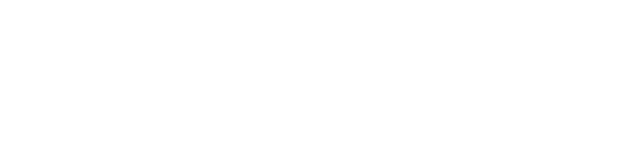
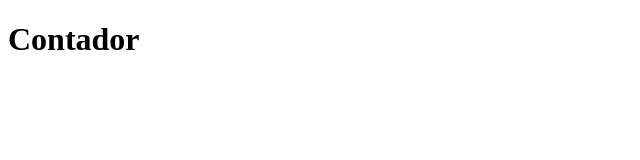
Before and after one commit to JSRuwen/Contador-em-Chroma-Key, a plain HTML site: page index.html in a window 1280 px wide. Shown: the whole page, without its empty margins (0-640 px from the left). Drawn offline with Linux system fonts and the light colour scheme.

Commit message:
Update index.html

```diff
--- a/index.html
+++ b/index.html
@@ -7,3 +7,9 @@
   <meta name="viewport" content="width=device-width, initial-scale=1.0">
   <link rel="stylesheet" href="index.css">
 </head>
+
+<body>
+  <header>
+    <h1> Contador </h1>
+  </header>
+</body>
```
